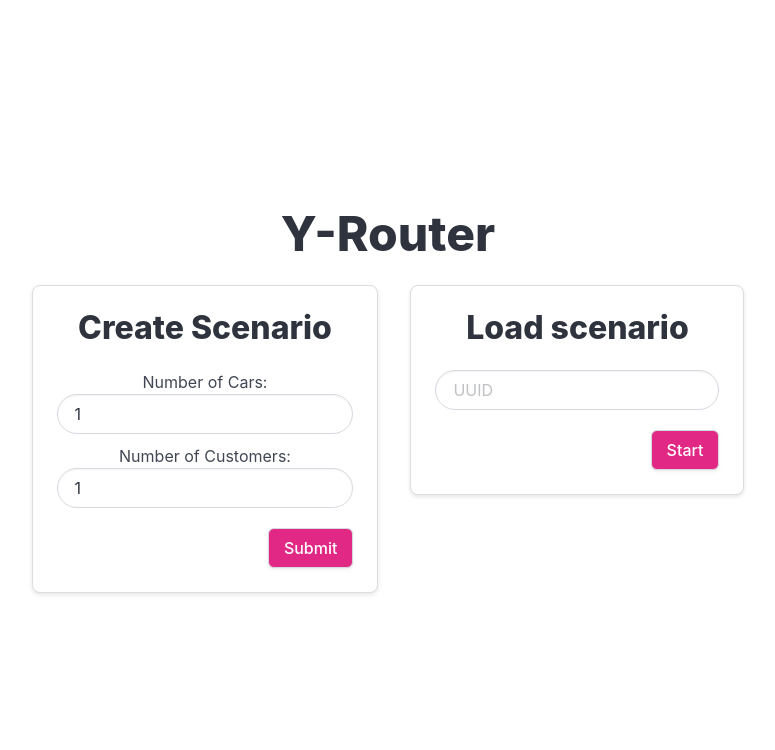
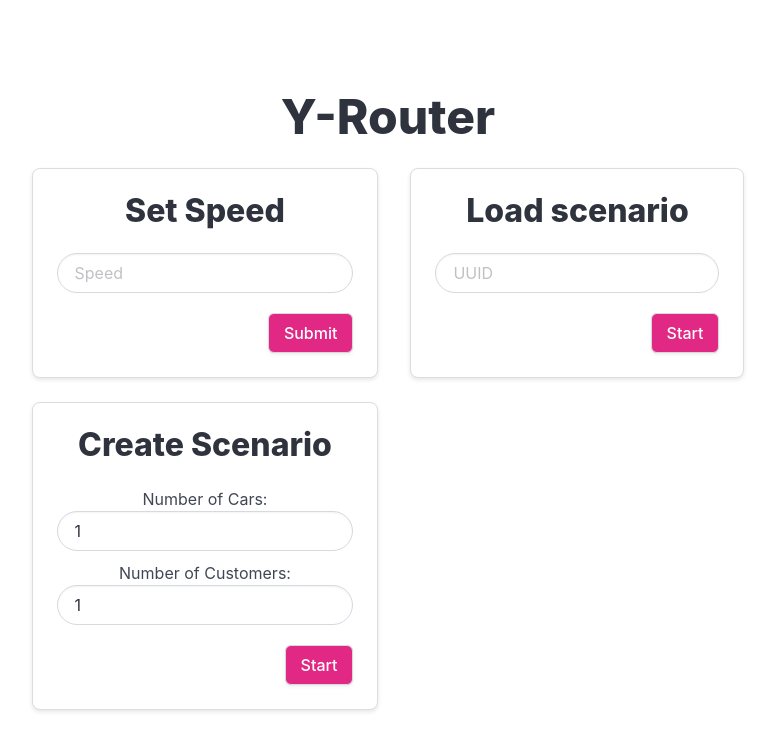
Before and after one commit to xarantolus/t-systems-challenge, a Vue app in the folder frontend/: page / in a window 1280 px wide. Shown: the top 750 px of the page, without its empty margins (252-1027 px from the left). Built offline with nearby package versions, Linux system fonts and the light colour scheme.

Commit message:
add speed

```diff
--- a/frontend/src/App.vue
+++ b/frontend/src/App.vue
@@ -15,8 +15,8 @@ let customers = ref([]);
 let connected = ref(false);
 let ws: WebSocket | null;
 
-function start(uuid: string) {
-  ws = new WebSocket("/ws?scenario_id=" + uuid);
+function start(uuid: string, speed: string) {
+  ws = new WebSocket("/ws?scenario_id=" + uuid + "&speed=" + speed);
   ws.onerror = (event) => {
     console.log(event);
     error.value = "Websocket failed, see console";
--- a/frontend/src/components/FrontPage.vue
+++ b/frontend/src/components/FrontPage.vue
@@ -8,12 +8,13 @@ export default {
   },
   setup(props) {
     const uuid = ref('');
+    const speed = ref('');
     const creating = ref(false);
     const numCars = ref(1);
     const numCustomers = ref(1);
 
     const handleStart = () => {
-      props.start!(uuid.value);
+      props.start!(uuid.value, speed.value);
     };
 
     const handleSubmit = async (_: Event) => {
@@ -29,11 +30,12 @@ export default {
       }
       const data = await response.json();
       creating.value = false;
-      props.start!(data.id);
+      props.start!(data.id, speed.value);
     };
 
     return {
       uuid,
+      speed,
       creating,
       numCars,
       numCustomers,
@@ -50,6 +52,13 @@ export default {
     <div id="flex">
       <div>
         <div class="box">
+          <h3 class="title is-3">Set Speed</h3>
+          <div class="input-button-container">
+            <input class="input is-rounded" type="number" placeholder="Speed" v-model="speed"/>
+            <button class="button" @click="handleStart">Submit</button>
+          </div>
+        </div>
+        <div class="box">
           <h3 class="title is-3">Create Scenario</h3>
           <form @submit.prevent="handleSubmit">
             <div>
@@ -61,7 +70,7 @@ export default {
                 <label for="numCustomers">Number of Customers:</label>
                 <input class="input is-rounded" type="number" id="numCustomers" v-model="numCustomers" min="1" max="200">
               </div>
-              <button type="submit" :class="{'button':true, 'is-loading': creating}">Submit</button>
+              <button type="submit" :class="{'button':true, 'is-loading': creating}">Start</button>
             </div>
           </form>
         </div>
@@ -79,9 +88,10 @@ export default {
 <style scoped>
 #flex {
   display: flex;
-  flex-wrap: wrap;
+  justify-content: space-between; /* Distribute boxes evenly */
   gap: 2rem;
-  justify-content: center;
+  flex-wrap: nowrap; /* Prevent wrapping */
+  align-items: flex-start; /* Align items to the top */
 }
 
 .box {
@@ -94,6 +104,7 @@ export default {
   border: 1px solid #ddd;
   border-radius: 8px;
   box-shadow: 0px 2px 4px rgba(0, 0, 0, 0.1);
+  flex: 1; /* Allow boxes to grow equally */
 }
 
 .input-button-container {
@@ -117,4 +128,5 @@ export default {
 h3 {
   margin-bottom: auto;
 }
+
 </style>
```
